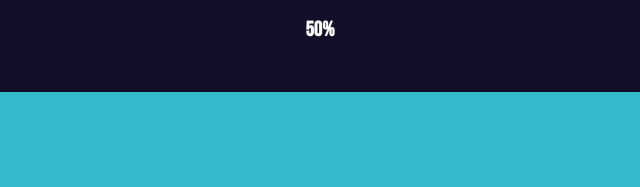
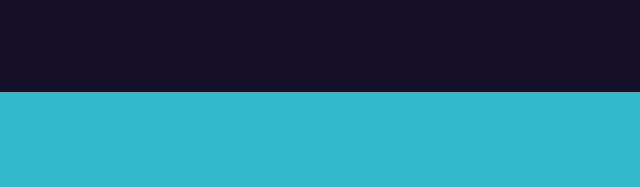
Before and after one commit to kallebenunes/cv, a plain HTML site: page index.html in a window 1280 px wide. Shown: the part 1917-2104 px from the top of the page, 320-960 px from the left. Drawn offline with Linux system fonts and the light colour scheme.

Commit message:
Update index.html

```diff
--- a/index.html
+++ b/index.html
@@ -112,7 +112,6 @@
                 <div class="section-tecnologia">
                     <h6>node</h6>
                     <i class="fab fa-node-js"></i>
-                    <h6 class="porcentagem">50%</h6>
 
                 </div>
 
```
